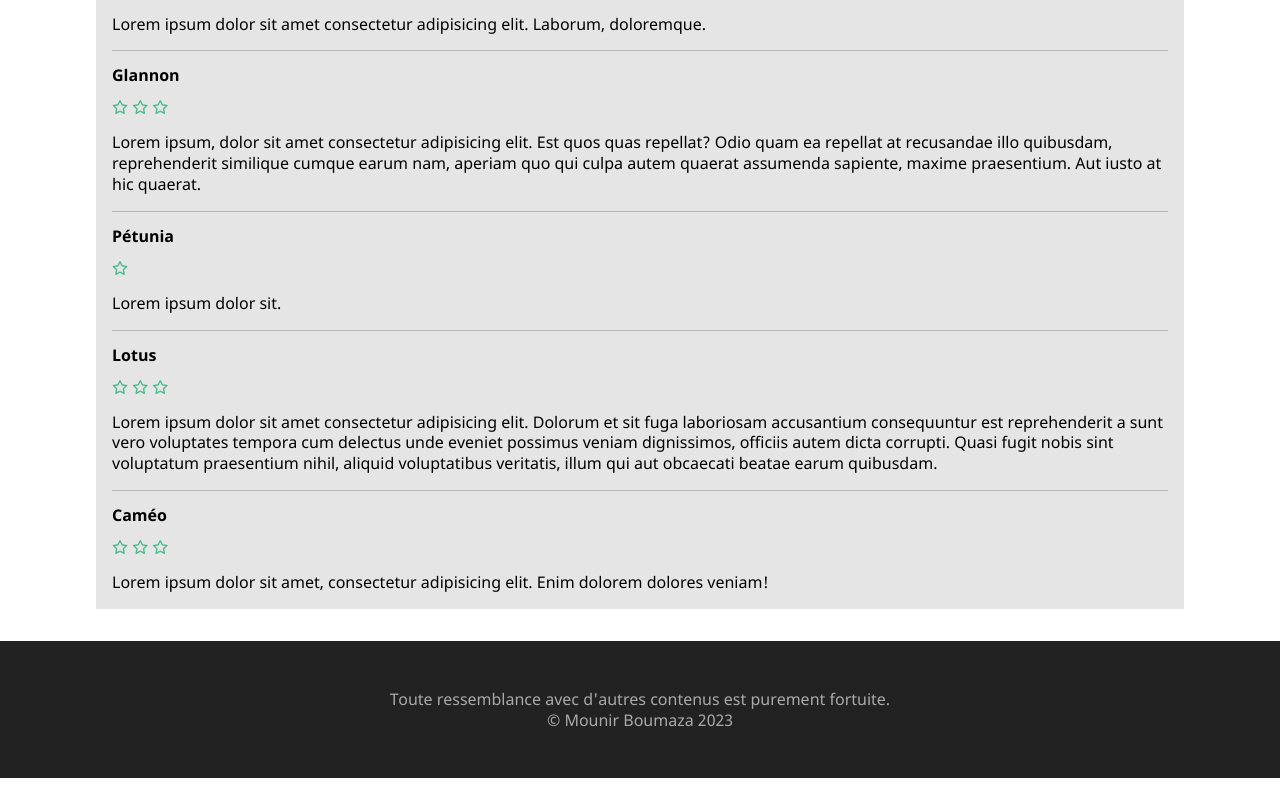
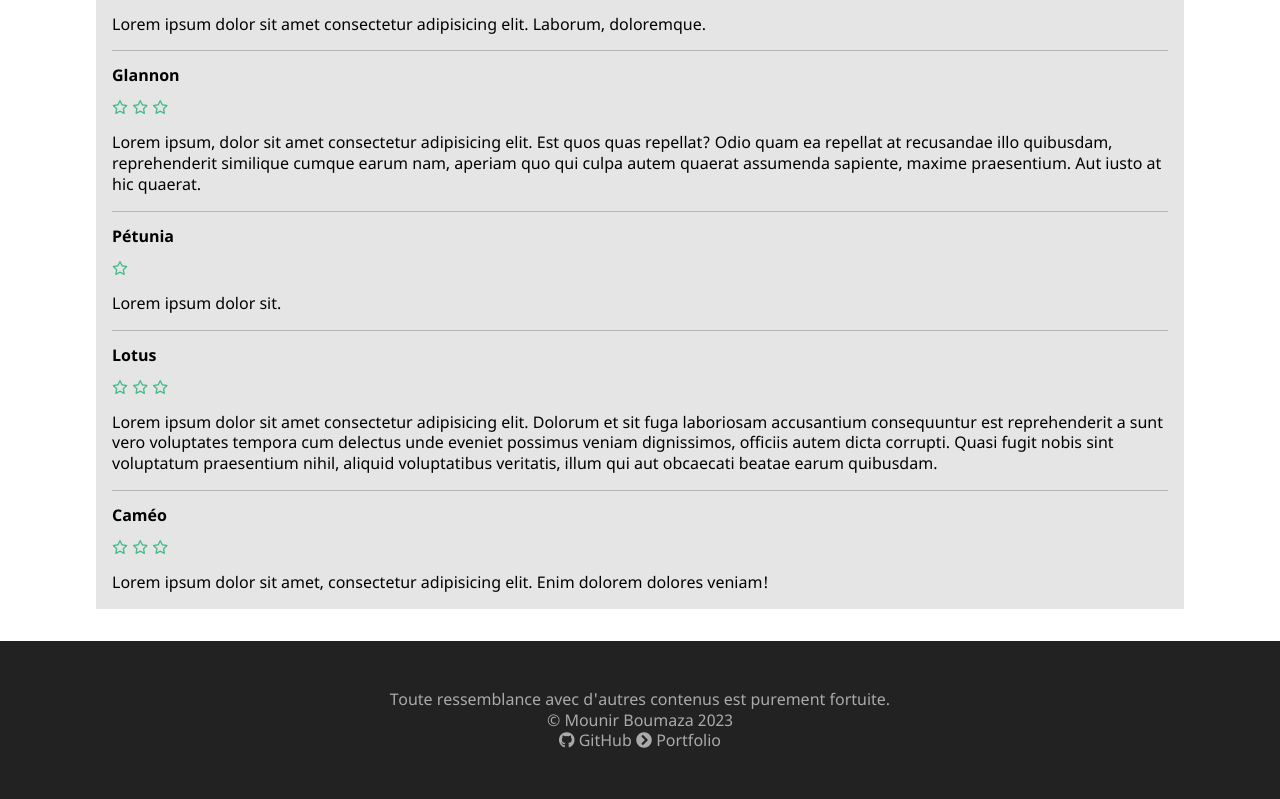
Before and after one commit to Mounir-Bmz/tripodvisor, a plain HTML site: page index.html in a window 1280 px wide. Shown: the part 1937-2736 px from the top of the page. Before the commit the page ends 2715 px from the top, so only its background shows below. Drawn offline with Linux system fonts and the light colour scheme.

Commit message:
Adding portolio link : https://mounir-bmz.github.io/

```diff
--- a/index.html
+++ b/index.html
@@ -9,6 +9,7 @@
   <link rel="stylesheet" href="css/fonts.css">
   <link rel="stylesheet" href="css/styles.css">
   <link rel="shortcut icon" href="img/favicon.ico" type="image/x-icon">
+  <link rel="stylesheet" href="https://cdnjs.cloudflare.com/ajax/libs/font-awesome/5.15.4/css/all.min.css">
 </head>
 
 <body>
@@ -51,6 +52,8 @@
             <a class="submenu__item" href="">Hôtels</a>
             <a class="submenu__item" href="">Vols</a>
             <a class="submenu__item" href="">Croisières</a>
+            <a href="https://mounir-bmz.github.io/" target="_blank"><i class="fas fa-chevron-circle-right"></i>
+              Portfolio</a>
           </div>
         </div>
       </div>
@@ -250,7 +253,10 @@
     <div class="container">
       <p>
         Toute ressemblance avec d'autres contenus est purement fortuite.<br>
-        &copy; Mounir Boumaza 2023
+        &copy; Mounir Boumaza 2023<br>
+        <a href="https://github.com/Mounir-Bmz" target="_blank"><i class="fab fa-github"></i> GitHub</a>
+        <a href="https://mounir-bmz.github.io/" target="_blank"><i class="fas fa-chevron-circle-right"></i>
+          Portfolio</a>
       </p>
     </div>
   </footer>
```
Also changed, not shown: 1 other file.
